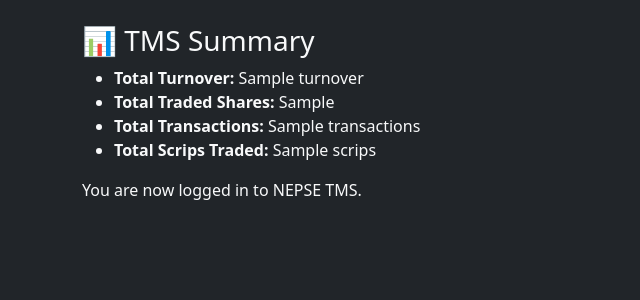
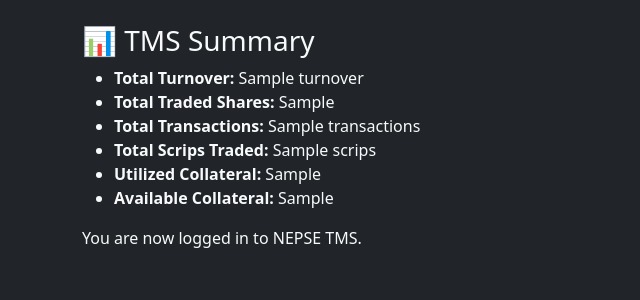
Before and after one commit to Dipesh-Ghimire/nepse-stock-scrapers, a Django app: template stockmarket/templates/tms/login_success.html in a window 1280 px wide. Shown: the part 56-356 px from the top of the page, without its empty margins (0-640 px from the left). Run offline with Django 5.2, Linux system fonts and the light colour scheme; the template is opened without the code that fills it: most values are stand-ins (such as "Sample title", 1, 10 or a date in 2020); parts of the project's set-up code (start-up, migrations or seed data) failed here and were passed over.

Commit message:
Update django views and templates accordingly to integrate tms order auto-execution

```diff
--- a/stockmarket/templates/tms/login_success.html
+++ b/stockmarket/templates/tms/login_success.html
@@ -4,10 +4,12 @@
 
   <h3>📊 TMS Summary</h3>
   <ul>
-    <li><strong>Total Turnover:</strong> {{ turnover }}</li>
-    <li><strong>Total Traded Shares:</strong> {{ traded_shares }}</li>
-    <li><strong>Total Transactions:</strong> {{ transactions }}</li>
-    <li><strong>Total Scrips Traded:</strong> {{ scrips }}</li>
+    <li><strong>Total Turnover:</strong> {{ dashboard_data.turnover }}</li>
+    <li><strong>Total Traded Shares:</strong> {{ dashboard_data.traded_shares }}</li>
+    <li><strong>Total Transactions:</strong> {{ dashboard_data.transactions }}</li>
+    <li><strong>Total Scrips Traded:</strong> {{ dashboard_data.scrips }}</li>
+    <li><strong>Utilized Collateral:</strong> {{ collateral_data.collateral_utilized }}</li>
+    <li><strong>Available Collateral:</strong> {{ collateral_data.collateral_available }}</li>
   </ul>
 
   <p>You are now logged in to NEPSE TMS.</p>
--- a/stockmarket/tms/forms.py
+++ b/stockmarket/tms/forms.py
@@ -15,4 +15,4 @@ class TMSLoginForm(forms.Form):
 
     price = forms.DecimalField(label="Target Price", max_digits=10, decimal_places=1, required=True, min_value=1)
     quantity = forms.IntegerField(label="Quantity" , min_value=10, required=True)
-    price_threshold = forms.DecimalField(label="Price Threshold", max_digits=10, decimal_places=1, required=False, min_value=1)
+    price_threshold = forms.DecimalField(label="Price Threshold", max_digits=10, decimal_places=1, required=True, min_value=1)
--- a/stockmarket/tms/views.py
+++ b/stockmarket/tms/views.py
@@ -4,7 +4,7 @@ from django.views.decorators.csrf import csrf_exempt
 from .forms import TMSLoginForm
 from .selenium_client import SeleniumTMSClient
 import logging
-logger = logging.getLogger("tms")
+logger = logging.getLogger("stocks")
 
 # TEMPORARY session cache (not production-safe)
 session_cache = {}
@@ -63,10 +63,12 @@ def submit_captcha(request):
         client.submit_login(captcha_text)
         if client.login_successful():
             dashboard_data = client.scrape_dashboard_stats()
+            collateral_data = client.scrape_collateral()
             # html_table = client.get_market_depth_html(instrument_type="EQ", script_name="MEN")
             client.go_to_place_order(script_name=order_data['script_name'],transaction=order_data['transaction_type'])
+            client.execute_trade(script_name=order_data['script_name'],price=order_data['price'], quantity=order_data['quantity'], transaction=order_data['transaction_type'])
             client.close()
-            return render(request, "tms/login_success.html", dashboard_data)
+            return render(request, "tms/login_success.html", {"dashboard_data": dashboard_data, "collateral_data": collateral_data})
             # return render(request, "tms/market_depth.html", {"table_html": html_table})
 
 
```
